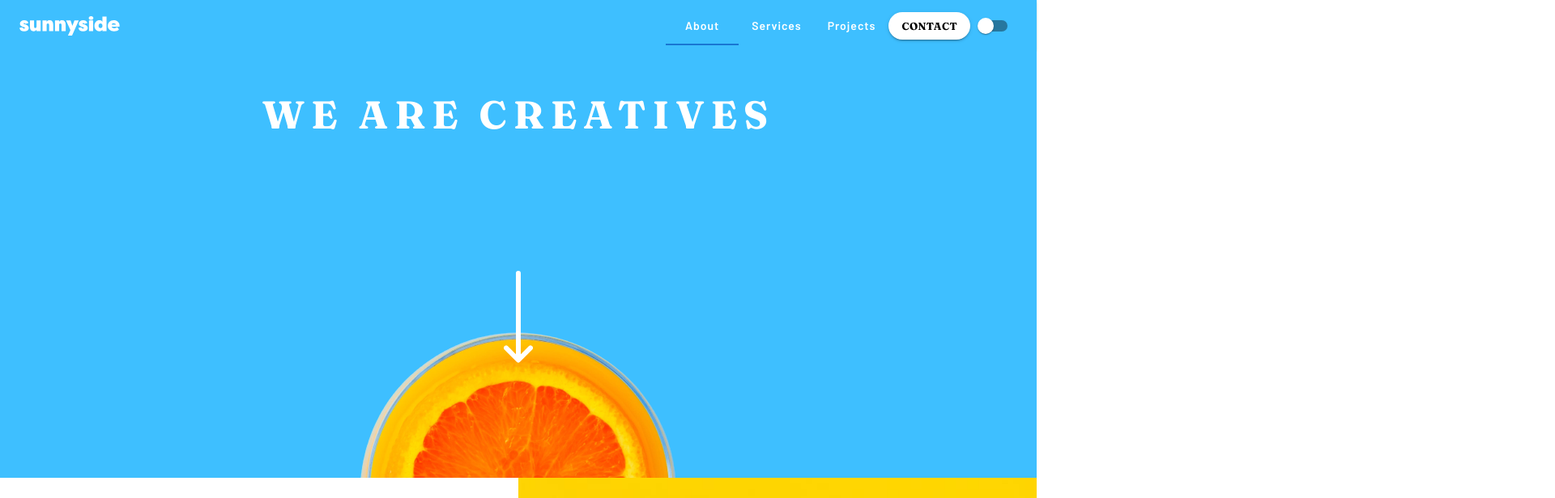
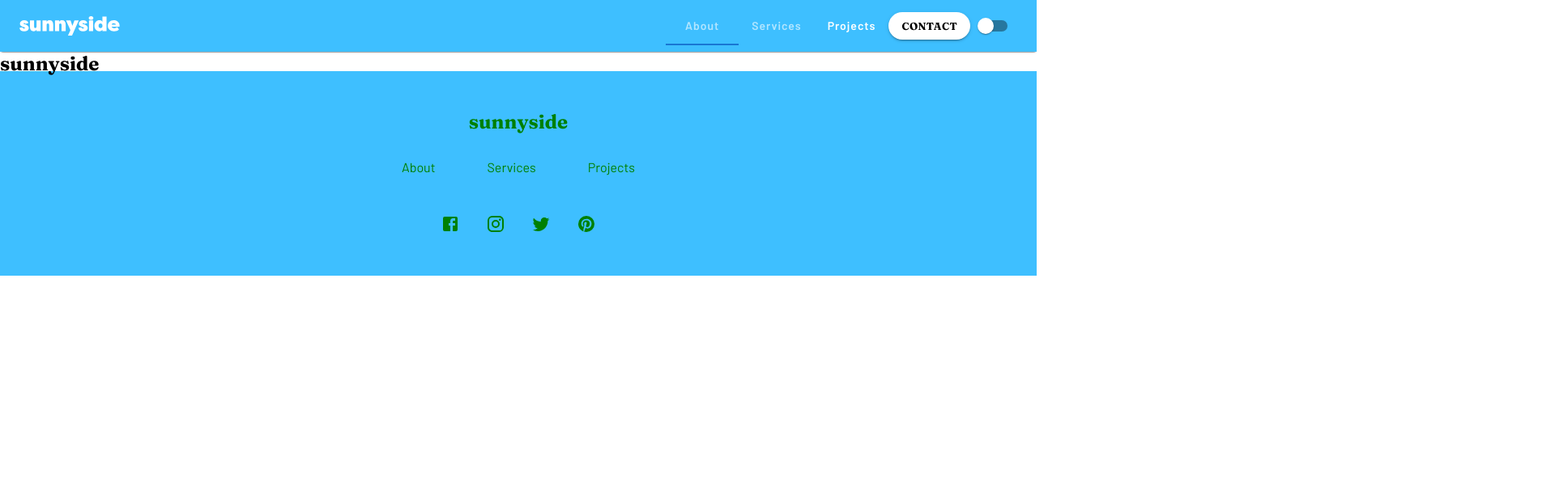
Before and after one commit to Skyz03/React--Sunny-Landing-Page, a React (Create React App) app: page /contact in a window 1280 px wide. Shown: the top 616 px of the page at 81% size, 1920 px wide, since content can reach past the window. Built offline with nearby package versions, Linux system fonts and the light colour scheme.

Commit message:
React router added

```diff
--- a/src/App.jsx
+++ b/src/App.jsx
@@ -10,6 +10,9 @@ import Footer from "./components/Footer";
 import Fruit1 from "./images/desktop/image-transform.jpg";
 import Fruit2 from "./images/desktop/image-stand-out.jpg";
 
+import { BrowserRouter, Routes, Route } from "react-router-dom";
+import Contact from "./pages/Contact";
+
 function App() {
   const content1 =
     "We are a full-service creative agency specilalizing in helping brands grow fast. Engage your clients through compelling visuals that do most of the marketing for you.";
@@ -18,6 +21,12 @@ function App() {
 
   return (
     <div className="App">
+      <BrowserRouter>
+        <Routes>
+          <Route
+            path="/"
+            element={
+              <>
                 <Nav />
                 <Hero />
                 <Fruits
@@ -35,6 +44,21 @@ function App() {
                 <PhotoFruit />
                 <Testimonial />
                 <Pictures />
+              </>
+            }
+          />
+          <Route
+            path="contact"
+            element={
+              <>
+                <Nav />
+                <Contact />
+              </>
+            }
+          />
+        </Routes>
+      </BrowserRouter>
+
       <Footer />
     </div>
   );
--- a/src/components/Nav.jsx
+++ b/src/components/Nav.jsx
@@ -13,12 +13,12 @@ import MenuIcon from "@mui/icons-material/Menu";
 import { useTheme } from "@mui/material/styles";
 import useMediaQuery from "@mui/material/useMediaQuery";
 import Drawer from "@mui/material/Drawer";
-import Typography from "@mui/material/Typography";
 import List from "@mui/material/List";
 import ListItem from "@mui/material/ListItem";
 import ListItemIcon from "@mui/material/ListItemIcon";
 import ListItemText from "@mui/material/ListItemText";
 import IconButton from "@mui/material/IconButton";
+import { Link } from "react-router-dom";
 
 const Nav = () => {
   const menuItems = [
@@ -110,14 +110,22 @@ const Nav = () => {
                 onChange={handleChange}
                 value={value}
               >
-                <Tab className="nav-link" label="About" />
-                <Tab className="nav-link" label="Services" />
+                <Link to="/about">
+                  {" "}
+                  <Tab className="nav-link" label="About" />{" "}
+                </Link>
+                <Link to="/services">
+                  {" "}
+                  <Tab className="nav-link" label="Services" />
+                </Link>
                 <Tab className="nav-link" label="Projects" />
               </Tabs>
-
-              <Button className="contact-btn" variant="contained">
-                Contact
-              </Button>
+              <Link to="/contact">
+                {" "}
+                <Button className="contact-btn" variant="contained">
+                  Contact
+                </Button>
+              </Link>
 
               <Switch />
             </>
--- a/src/index.scss
+++ b/src/index.scss
@@ -184,7 +184,7 @@ ul {
     background-position: center;
     display: flex;
     flex-direction: column;
-    justify-content: end;
+    justify-content: flex-end;
     padding: 0 10rem 3rem;
 
     @media (max-width: 1000px) {
@@ -221,7 +221,7 @@ ul {
     background-position: center;
     display: flex;
     flex-direction: column;
-    justify-content: end;
+    justify-content: flex-end;
     padding: 0 10rem 3rem;
 
     @media (max-width: 1000px) {
--- /dev/null
+++ b/src/pages/Contact.jsx
@@ -0,0 +1,11 @@
+import React from "react";
+
+const Contact = () => {
+  return (
+    <section className="contact">
+      <h2>sunnyside</h2>
+    </section>
+  );
+};
+
+export default Contact;
```
Lines whose indentation alone changed are shown as unchanged.
